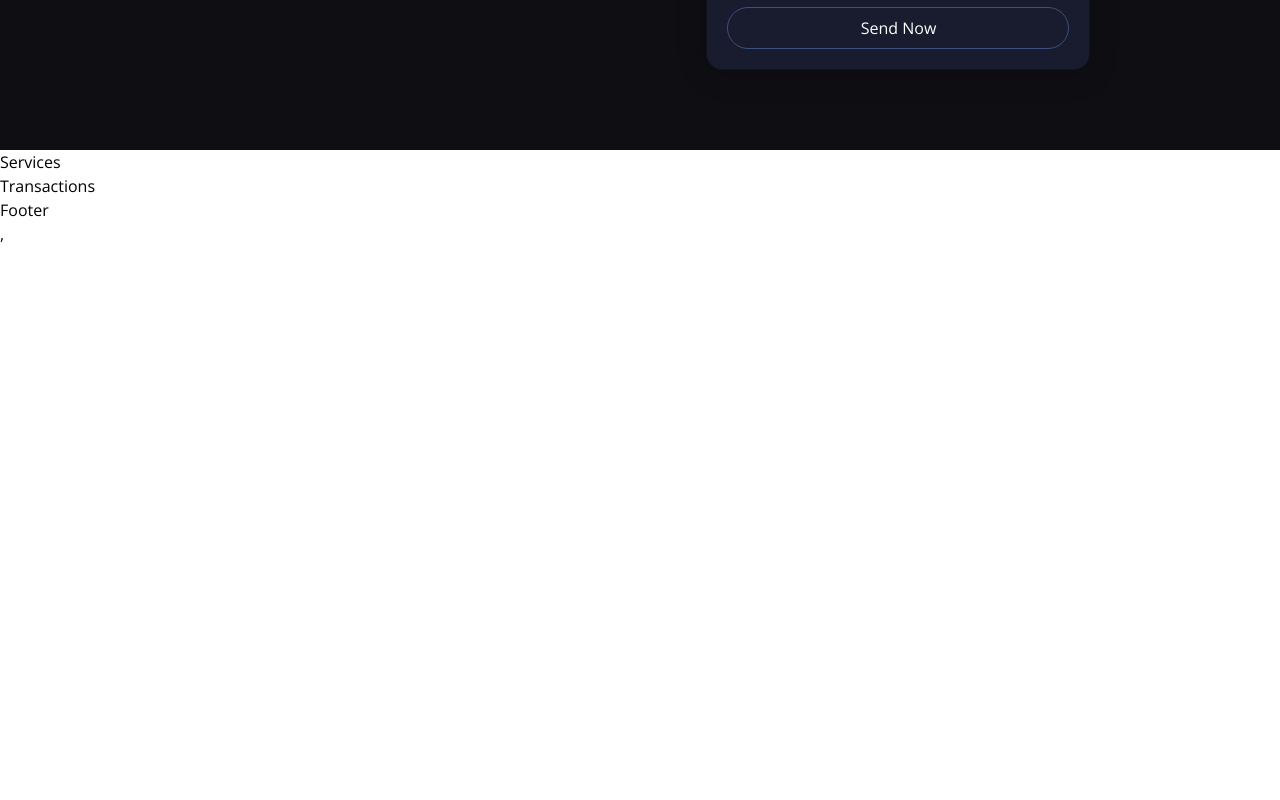
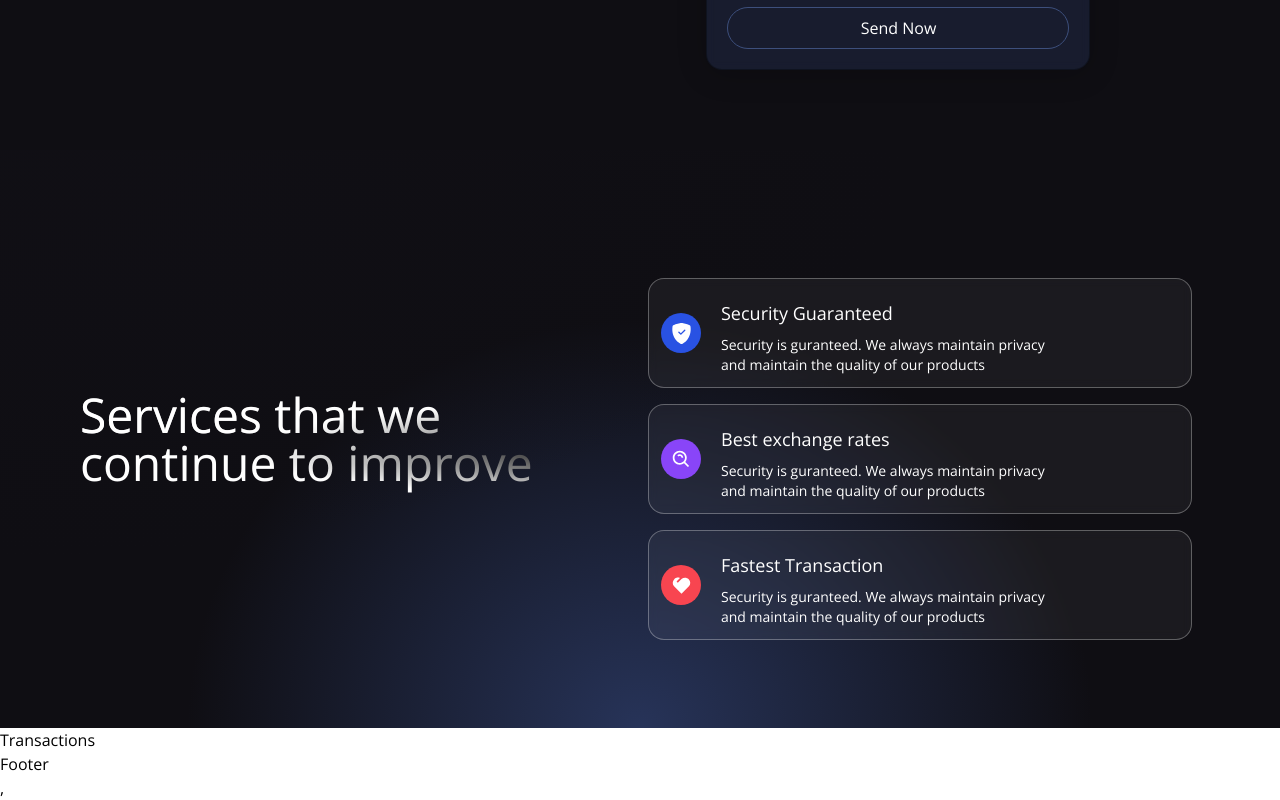
Before and after one commit to Malhar-Soomro/blockchain-application, a React (Vite) app in the folder client/: page / in a window 1280 px wide. Shown: the part 599-1399 px from the top of the page. Before the commit the page ends 845 px from the top, so only its background shows below. Built offline with nearby package versions, Linux system fonts and the light colour scheme.

Commit message:
Services section developed

```diff
--- a/client/src/components/Services.jsx
+++ b/client/src/components/Services.jsx
@@ -1,6 +1,52 @@
+import {BsShieldFillCheck} from "react-icons/bs";
+import { BiSearchAlt } from "react-icons/bi";
+import {RiHeart2Fill} from "react-icons/ri";
+
+const ServiceCard = ({color, title, icon, subtitle}) => (
+  <div className="flex flex-row  items-center white-glassmorphism p-3 m-2 cursor-pointer hover:shadow-xl">
+    <div className={`w-10 h-10 rounded-full flex justify-center items-center ${color}`}>
+      {icon}
+    </div>
+    <div className="ml-5 flex flex-col flex-1">
+      <h1 className="mt-2 text-white text-lg">{title}</h1>
+      <p className="mt-2 text-white text-sm md:w-9/12">{subtitle}</p>
+    </div>
+  </div>
+);
+
 const Services = () => {
     return(
-        <h1>Services</h1>
+       <div className="flex w-full justify-center items-center gradient-bg-services">
+         <div className="flex mf:flex-row flex-col items-center justify-between md:p-20 py-12 px-4">
+           <div className="flex flex-col flex-1">
+             <h1 className="text-white text-3xl sm:text-5xl py-2 text-gradient">
+                Services that we
+                <br />
+                continue to improve
+             </h1>
+           </div>
+           <div className="flex flex-1 flex-col justify-start items-center mt-10">
+             <ServiceCard
+               color="bg-[#2952E3]"
+               title="Security Guaranteed"
+               icon={<BsShieldFillCheck fontSize={21} className="text-white"/>}
+               subtitle="Security is guranteed. We always maintain privacy and maintain the quality of our products"
+             />
+             <ServiceCard
+               color="bg-[#8945F8]"
+               title="Best exchange rates"
+               icon={<BiSearchAlt fontSize={21} className="text-white"/>}
+               subtitle="Security is guranteed. We always maintain privacy and maintain the quality of our products"
+             />
+             <ServiceCard
+               color="bg-[#F84550]"
+               title="Fastest Transaction"
+               icon={<RiHeart2Fill fontSize={21} className="text-white"/>}
+               subtitle="Security is guranteed. We always maintain privacy and maintain the quality of our products"
+             />
+           </div>
+         </div>
+       </div>
     );
 }
 
```
